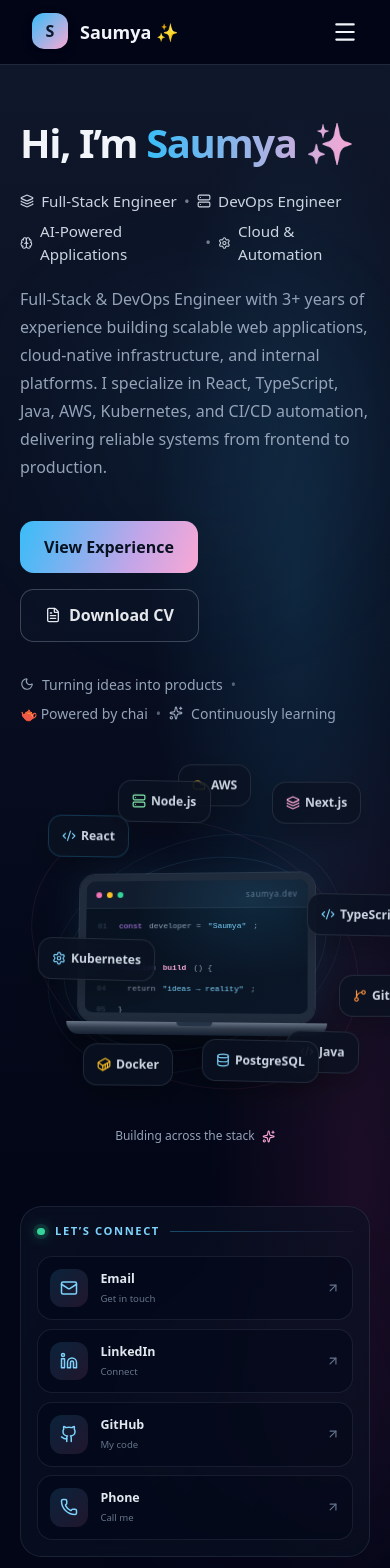
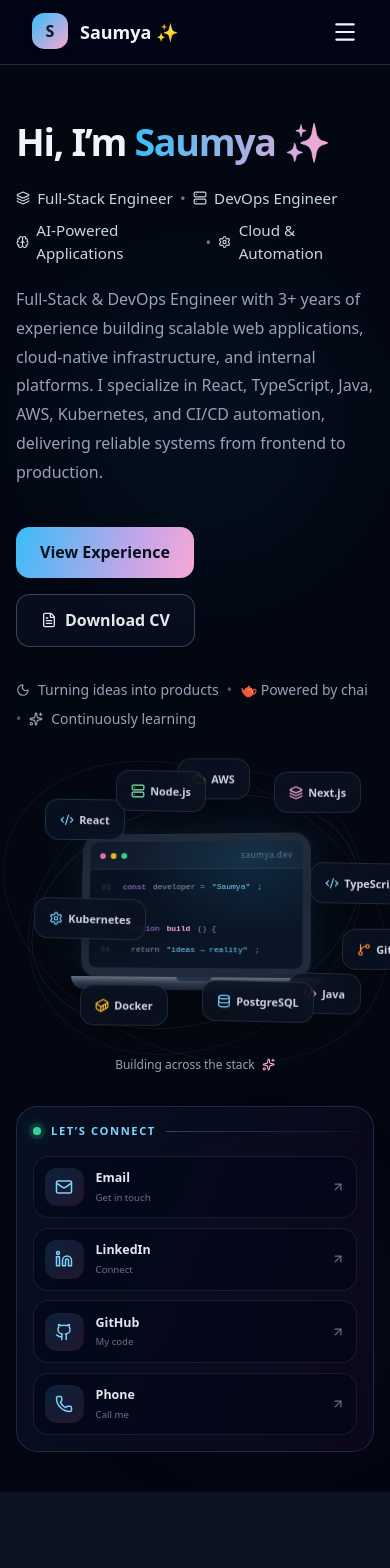
Before and after one commit to saumyasrivastava08/saumya-srivastava, a Next.js app: page / in a window 390 px wide. Shown: the top 1568 px of the page. Built offline with nearby package versions, Linux system fonts and the light colour scheme.

Commit message:
Give portfolio hero a cosmic universe theme and use canvas space

```diff
--- a/styles/components.css
+++ b/styles/components.css
@@ -1165,3 +1165,90 @@
  .tech-orbit-three { width:220px;height:310px; }
  .hero-contact-section { width:100%; }
 }
+
+/* HERO — COSMIC UNIVERSE PASS: wider canvas, intentional composition, no dead margins */
+.intro {
+  min-height:0;
+  padding:clamp(3.5rem,7vh,6rem) 0 clamp(2rem,4vh,3rem);
+  align-items:flex-start;
+  background:#030712;
+}
+.intro-bg {
+  background:
+    radial-gradient(circle at 12% 18%, rgba(255,255,255,.42) 0 1px, transparent 1.5px),
+    radial-gradient(circle at 28% 78%, rgba(125,211,252,.35) 0 1px, transparent 1.5px),
+    radial-gradient(circle at 42% 13%, rgba(255,255,255,.32) 0 1px, transparent 1.5px),
+    radial-gradient(circle at 64% 80%, rgba(244,114,182,.32) 0 1px, transparent 1.5px),
+    radial-gradient(circle at 86% 22%, rgba(255,255,255,.35) 0 1px, transparent 1.5px),
+    radial-gradient(circle at 91% 63%, rgba(125,211,252,.25) 0 1px, transparent 1.5px),
+    radial-gradient(ellipse at 70% 35%, rgba(56,189,248,.15), transparent 42%),
+    radial-gradient(ellipse at 96% 70%, rgba(236,72,153,.13), transparent 35%),
+    radial-gradient(ellipse at 8% 85%, rgba(129,140,248,.08), transparent 28%),
+    linear-gradient(145deg,#081326 0%,#030712 55%,#080617 100%);
+}
+.intro-container {
+  width:96vw;
+  max-width:1800px;
+  padding-inline:clamp(1.25rem,2.4vw,3rem);
+}
+.intro-layout {
+  width:100%;
+  grid-template-columns:minmax(0,1fr) minmax(0,1fr);
+  gap:clamp(1.5rem,3vw,3.5rem);
+  align-items:center;
+}
+.intro-main { width:100%; max-width:760px; }
+.intro-title { font-size:clamp(3rem,5vw,5.4rem); }
+.intro-subtext { max-width:unset; font-size:clamp(1rem,1.12vw,1.2rem); line-height:1.8; }
+.intro-subtitle { gap:.6rem; }
+.intro-tech-scene {
+  min-height:clamp(480px,54vw,680px);
+  max-width:none;
+  width:100%;
+  margin:0;
+}
+.tech-laptop { width:min(540px,78%); }
+.tech-orbit-one { width:min(560px,94%);height:min(390px,65%); }
+.tech-orbit-two { width:min(680px,112%);height:min(500px,82%); }
+.tech-orbit-three { width:min(450px,75%);height:min(620px,102%); }
+.tech-float { font-size:clamp(.68rem,.8vw,.82rem); padding:.72rem .9rem; }
+.tech-scene-caption { bottom:.5rem; }
+.hero-contact-section {
+  width:100%;
+  margin:clamp(1.8rem,3.8vh,3rem) auto 0;
+  padding:clamp(1rem,1.5vw,1.5rem) clamp(1rem,2vw,2rem);
+  background:linear-gradient(110deg,rgba(8,19,38,.75),rgba(16,8,31,.68));
+  border-color:rgba(125,211,252,.16);
+  box-shadow:0 12px 45px rgba(0,0,0,.15);
+}
+.hero-contact-grid { gap:clamp(.6rem,1.2vw,1.2rem); }
+.hero-contact-grid a { padding:clamp(.7rem,1vw,1rem); }
+@media(max-width:1200px) {
+  .intro-container { width:98vw; }
+  .intro-layout { grid-template-columns:minmax(0,1.05fr) minmax(0,.95fr); gap:1.5rem; }
+  .intro-title { font-size:clamp(2.8rem,4.5vw,4rem); }
+  .intro-tech-scene { min-height:480px; }
+  .tech-laptop { width:78%; }
+}
+@media(max-width:900px) {
+  .intro-container { width:100%; }
+  .intro-layout { grid-template-columns:1fr; gap:1.25rem; }
+  .intro-main { max-width:none; }
+  .intro-tech-scene { min-height:470px; max-width:620px; margin-inline:auto; }
+  .tech-laptop { width:min(440px,70%); }
+  .hero-contact-section { margin-top:1.5rem; }
+}
+@media(max-width:720px) {
+  .intro { padding:3.5rem 0 2.5rem; }
+  .intro-container { padding-inline:1rem; }
+  .intro-layout { gap:.8rem; }
+  .intro-title { font-size:clamp(2.35rem,9vw,3.5rem); }
+  .intro-tech-scene { min-height:390px; }
+  .tech-laptop { width:67%; }
+  .hero-contact-grid { grid-template-columns:repeat(2,minmax(0,1fr)); }
+}
+@media(max-width:420px) {
+  .intro-tech-scene { min-height:340px; }
+  .tech-laptop { width:64%; }
+  .hero-contact-grid { grid-template-columns:1fr; }
+}
```
